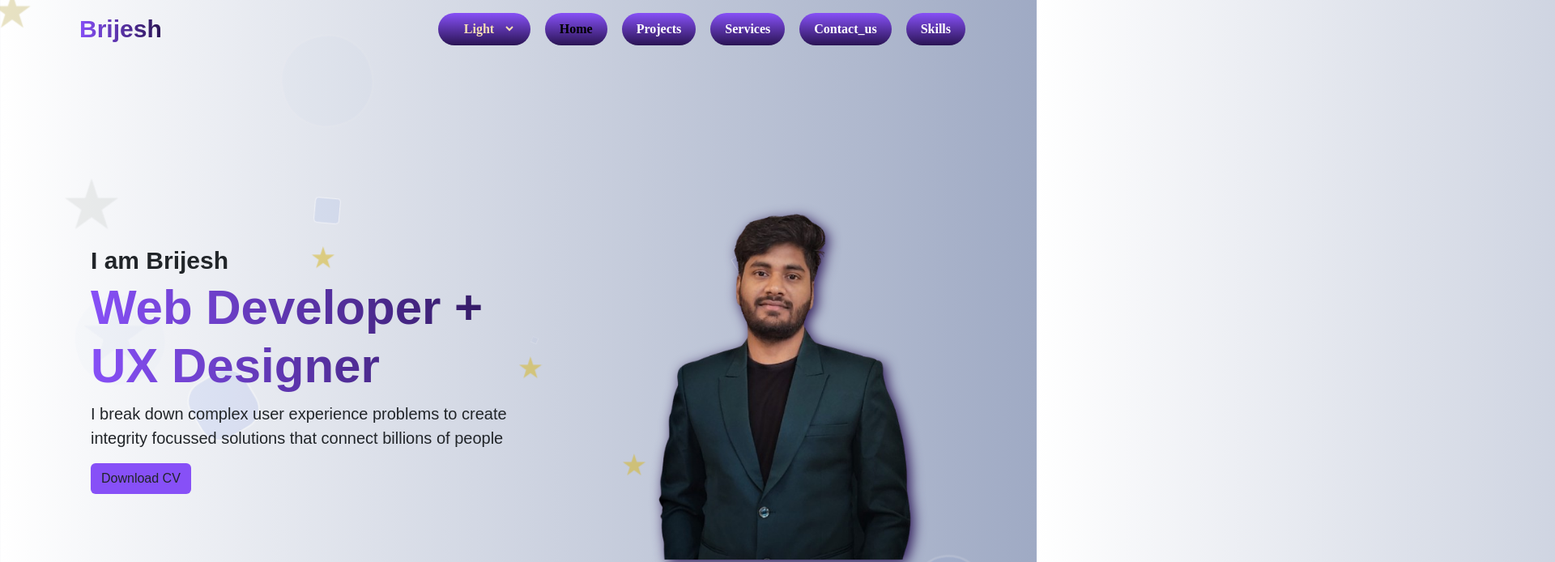
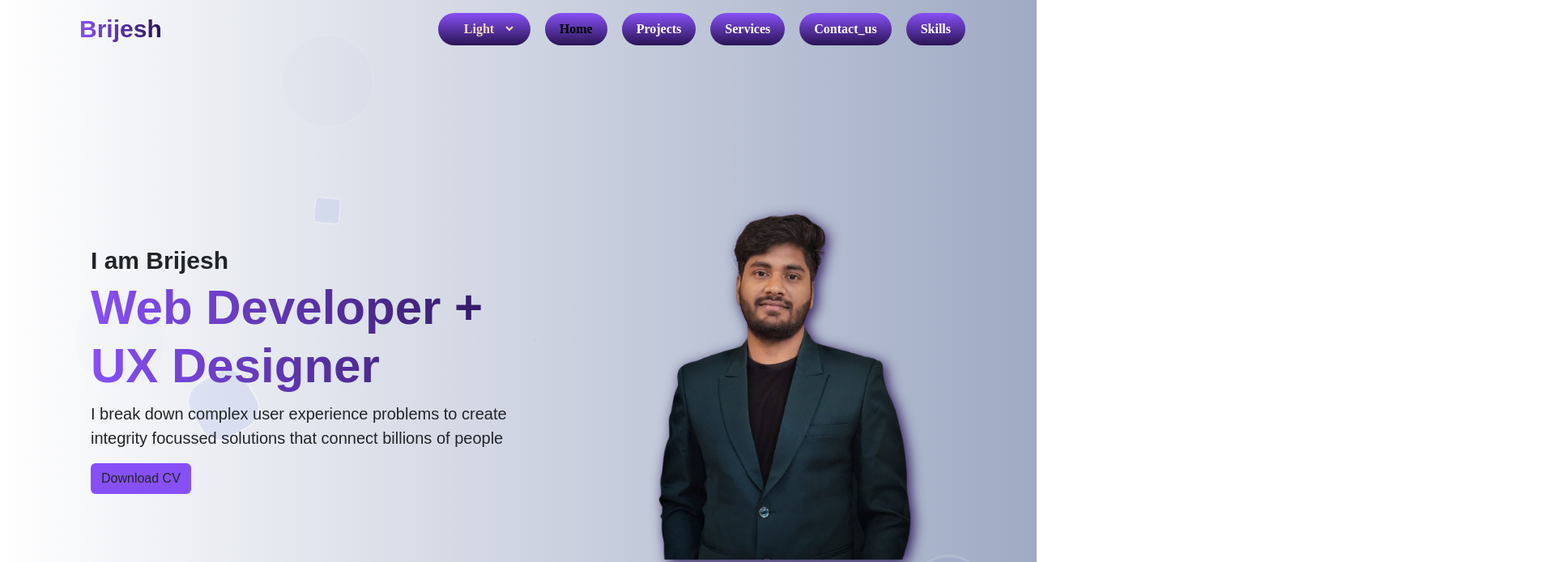
Before and after one commit to Brijesh-mca/my-portfolio, a plain HTML site: page index.html in a window 1280 px wide. Shown: the top 694 px of the page at 81% size, 1920 px wide, since content can reach past the window. Drawn offline with nearby package versions, Linux system fonts and the light colour scheme.

Commit message:
delete Stars

```diff
--- a/Styleindex.css
+++ b/Styleindex.css
@@ -70,63 +70,10 @@ body{
   }
 
   /* Star designing */
-  .My-star span{
-    position: absolute;
-    width: 30px;
-    aspect-ratio: 1;
-    opacity: .3;
-    background: #F8CA00;
-    clip-path: polygon(50% 0,
-      calc(50%*(1 + sin(.4turn))) calc(50%*(1 - cos(.4turn))),
-      calc(50%*(1 - sin(.2turn))) calc(50%*(1 - cos(.2turn))),
-      calc(50%*(1 + sin(.2turn))) calc(50%*(1 - cos(.2turn))),
-      calc(50%*(1 - sin(.4turn))) calc(50%*(1 - cos(.4turn)))
-     );
-     animation: starAni 2.5s linear infinite;
-  }
-  .My-star span:nth-child(2){
-    top: 70vh;
-    left: 60vw;
-    animation-delay: 0.5s;
-  }
-  .My-star span:nth-child(3){
-    top: 80vh;
-    left: 800vw;
-    animation-delay: 1.3s;
-  }
-  .My-star span:nth-child(4){
-    top: 30vh;
-    right: 90vw;
-    animation-delay: 1.9s;
-  }
-  .My-star span:nth-child(5){
-    top: 38vh;
-    left: 30vw;
-    animation-delay: 0.5s;
-  }
-  .My-star span:nth-child(6){
-    top: 55vh;
-    left: 50vw;
-    animation-delay: 3s;
-  }
-  .My-star span:nth-child(7){
-    top: 50vh;
-    left: 10vw;
-    animation-delay: 1.5s;
-  }
-  @keyframes starAni {
-    0%{
-      transform: scale(0);
-      opacity: 1;
-    }
-    100%{
-      transform: scale(3);
 
 
-      opacity: 0;
-      background: rgba(39, 85, 223, 0.393);
-    }
-  }
+
+
 
 
 
--- a/index.html
+++ b/index.html
@@ -344,15 +344,7 @@
        <span></span>
        <span></span>
     </div>
-    <div class="My-star">
-        <span></span>
-       <span></span>
-       <span></span>
-       <span></span>
-       <span></span>
-       <span></span>
-       <span></span>
-    </div>
+
     <nav class="navbar navbar-expand-lg ">
         <div class="container">
             <a class="navbar-brand" href="#" style="font-size: 30px; font-weight: 700; font-family: serif;"><span class="myName">Brijesh</span></a>
```
